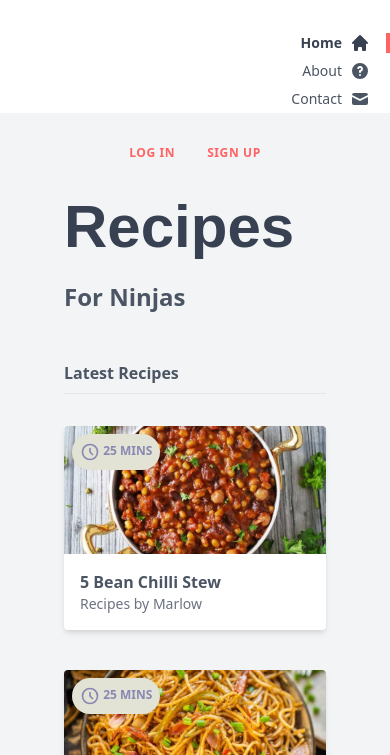
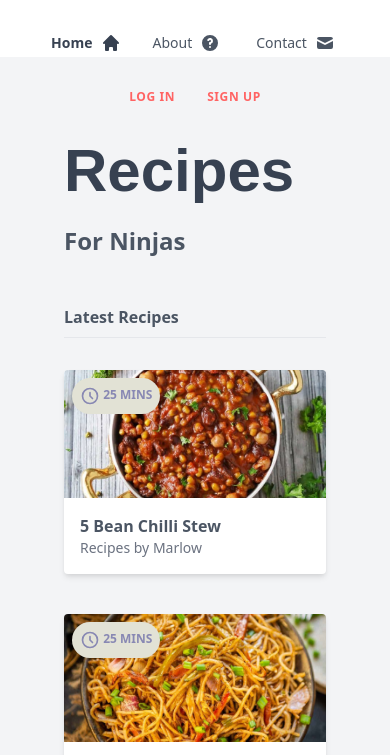
Before and after one commit to rajdeep-ghosh/recipes-tailwindcss, a website: page public/index.html in a window 390 px wide. Both pictures are taken after a click on the element 362 px from the left and 28 px from the top of the page. Shown: the part 60-815 px from the top of the page. Drawn offline with Linux system fonts and the light colour scheme.

Commit message:
Complete site

```diff
--- a/public/index.html
+++ b/public/index.html
@@ -24,9 +24,9 @@
                         </svg>
                     </div>
                 </div>
-                <ul id="menu" class="mt-8 text-sm hidden md:block">
+                <ul id="menu" class="mt-8 text-sm hidden md:block flex justify-center md:flex-none">
                     <li class="text-gray-700 font-bold py-1">
-                        <a href="#" class="flex justify-end px-4 border-r-4 border-[#ff6363]">
+                        <a href="#" class="flex justify-end px-4 md:border-r-4 md:border-[#ff6363]">
                             <span>Home</span>
                             <svg class="w-5 ml-2" xmlns="http://www.w3.org/2000/svg" class="h-5 w-5" viewBox="0 0 20 20" fill="currentColor">
                                 <path d="M10.707 2.293a1 1 0 00-1.414 0l-7 7a1 1 0 001.414 1.414L4 10.414V17a1 1 0 001 1h2a1 1 0 001-1v-2a1 1 0 011-1h2a1 1 0 011 1v2a1 1 0 001 1h2a1 1 0 001-1v-6.586l.293.293a1 1 0 001.414-1.414l-7-7z" />
@@ -34,7 +34,7 @@
                         </a>
                     </li>
                     <li class="py-1">
-                        <a href="#" class="flex justify-end px-4 border-r-4 border-white">
+                        <a href="#" class="flex justify-end px-4 border-r-4 border-white md:hover:border-r-4 md:hover:border-green-400">
                             <span>About</span>
                             <svg class="w-5 ml-2" xmlns="http://www.w3.org/2000/svg" class="h-5 w-5" viewBox="0 0 20 20" fill="currentColor">
                                 <path fill-rule="evenodd" d="M18 10a8 8 0 11-16 0 8 8 0 0116 0zm-8-3a1 1 0 00-.867.5 1 1 0 11-1.731-1A3 3 0 0113 8a3.001 3.001 0 01-2 2.83V11a1 1 0 11-2 0v-1a1 1 0 011-1 1 1 0 100-2zm0 8a1 1 0 100-2 1 1 0 000 2z" clip-rule="evenodd" />
@@ -42,7 +42,7 @@
                         </a>
                     </li>
                     <li class="py-1">
-                        <a href="#" class="flex justify-end px-4 border-r-4 border-white">
+                        <a href="#" class="flex justify-end px-4 border-r-4 border-white md:hover:border-r-4 md:hover:border-green-400">
                             <span>Contact</span>
                             <svg class="w-5 ml-2" xmlns="http://www.w3.org/2000/svg" class="h-5 w-5" viewBox="0 0 20 20" fill="currentColor">
                                 <path d="M2.003 5.884L10 9.882l7.997-3.998A2 2 0 0016 4H4a2 2 0 00-1.997 1.884z" />
@@ -116,10 +116,10 @@
                 </div>
 
                 <h4 class="font-bold mt-12 pb-2 border-b border-gray-200">Most Popular</h4>
-                <div class="mt-8">
+                <div class="mt-8 grid md:grid-cols-2 lg:grid-cols-3 gap-10">
 
                     <!-- cards go here  -->
-                    <div class="bg-white rounded overflow-hidden shadow-md relative hover:shadow-lg md:w-56">
+                    <div class="bg-white rounded overflow-hidden shadow-md relative hover:shadow-lg">
                         <img src="./images/ramen.jpg" alt="curry" class="w-full h-32 sm:h-48 object-cover">
                         <div class="m-4">
                             <span class="font-bold">Ramen</span>
```
Also changed, not shown: public/styles.css.
